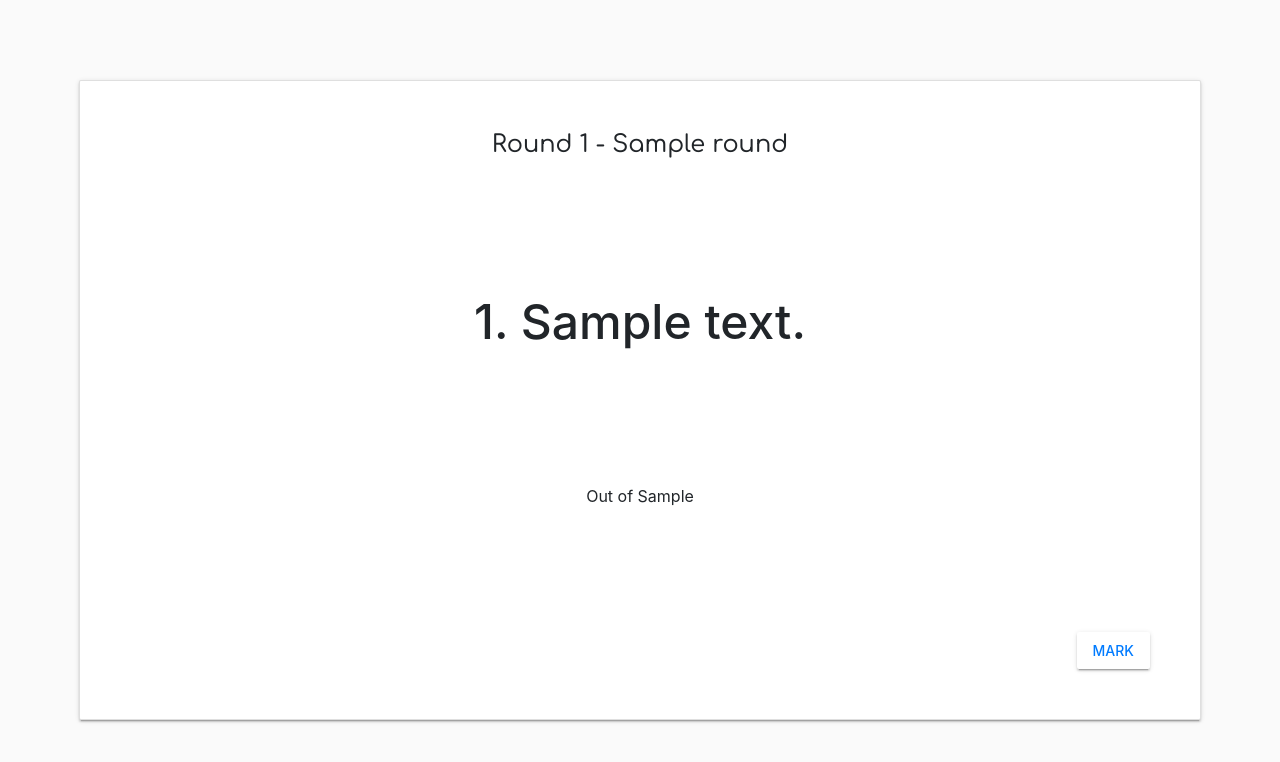
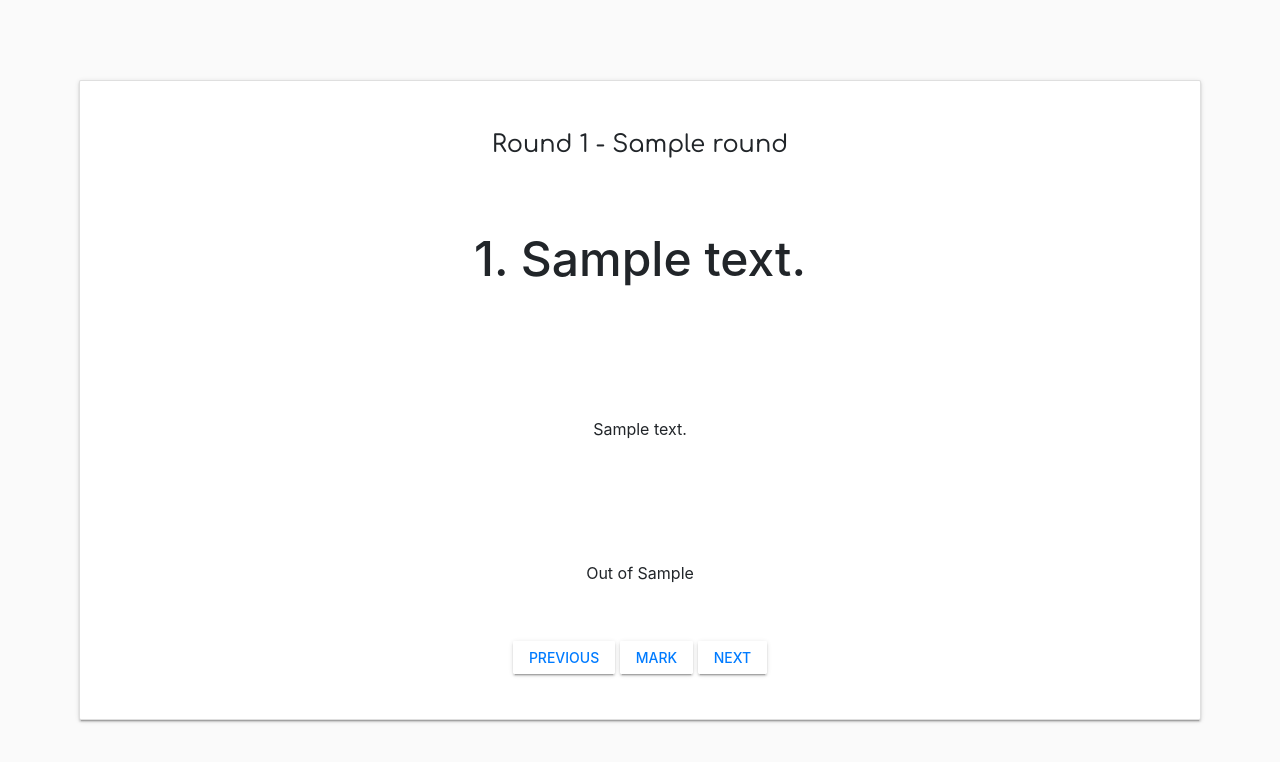
Before and after one commit to ariannedee/zoom-trivia, a Django app: template zoom_trivia/templates/games/questions.html in a window 1280 px wide. Shown: the top 762 px of the page. Run offline with Django 3.2, Linux system fonts and the light colour scheme; the template is opened without the code that fills it: most values are stand-ins (such as "Sample title", 1, 10 or a date in 2020); some libraries are stand-ins or nearby versions.

Commit message:
Add details to question

```diff
--- a/zoom_trivia/games/models.py
+++ b/zoom_trivia/games/models.py
@@ -46,6 +46,7 @@ class Round(OrderableModel, TimeStampedModel):
 class Question(OrderableModel, TimeStampedModel):
     round = models.ForeignKey(Round, related_name="questions", on_delete=models.CASCADE)
     text = models.CharField(max_length=150)
+    details = models.TextField(null=True, blank=True)
     out_of = models.IntegerField(default=1)
     answer = models.CharField(max_length=300)
 
--- a/zoom_trivia/templates/games/questions.html
+++ b/zoom_trivia/templates/games/questions.html
@@ -5,17 +5,29 @@
 {% endblock %}
 
 {% block content %}
-  <div class="card">
-    <h2>Round {{ round.number }} - {{ round.name }}</h2>
+<div class="card">
+  <h2>Round {{ round.number }} - {{ round.name }}</h2>
 
-    <div>
-      <h1>{{ question.number }}. {{ question.text }}</h1>
-    </div>
+  <div>
+    <h1>{{ question.number }}. {{ question.text }}</h1>
+  </div>
+  {% if question.details %}
+    <p>{{ question.details|linebreaks }}</p>
+  {% endif %}
   <p>Out of {{ question.out_of }}</p>
+  <div class="buttons">
+
+    <a class="button"
+       href="{% url 'games:question' round.game.id round.number question.number|add:"-1" %}"
+       {% if question.number <= 1 %}disabled{% endif %}
+    >Previous</a>
     {% if round.questions.count == question.number %}
-      <a class="button align-self-end" href="">Mark</a>
-    {% else %}
-      <a class="button align-self-end" href="{% url 'games:question' round.game.id round.number question.number|add:"1" %}">Next</a>
+      <a class="button" href="">Mark</a>
     {% endif %}
+    <a class="button"
+       href="{% url 'games:question' round.game.id round.number question.number|add:"1" %}"
+       {% if question.number >= round.questions.count %}disabled{% endif %}
+    >Next</a>
   </div>
+</div>
 {% endblock content %}
```
Also changed, not shown: zoom_trivia/games/migrations/0003_question_details.py (added).
